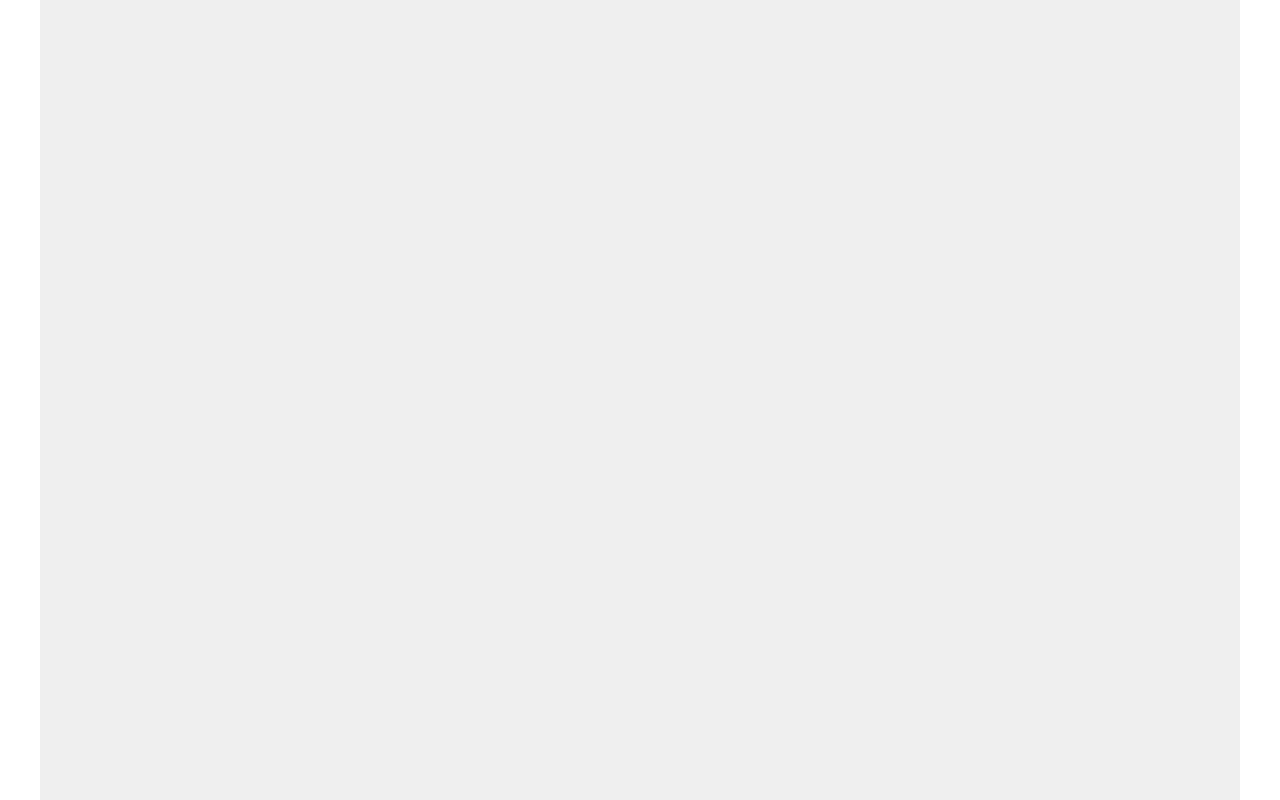
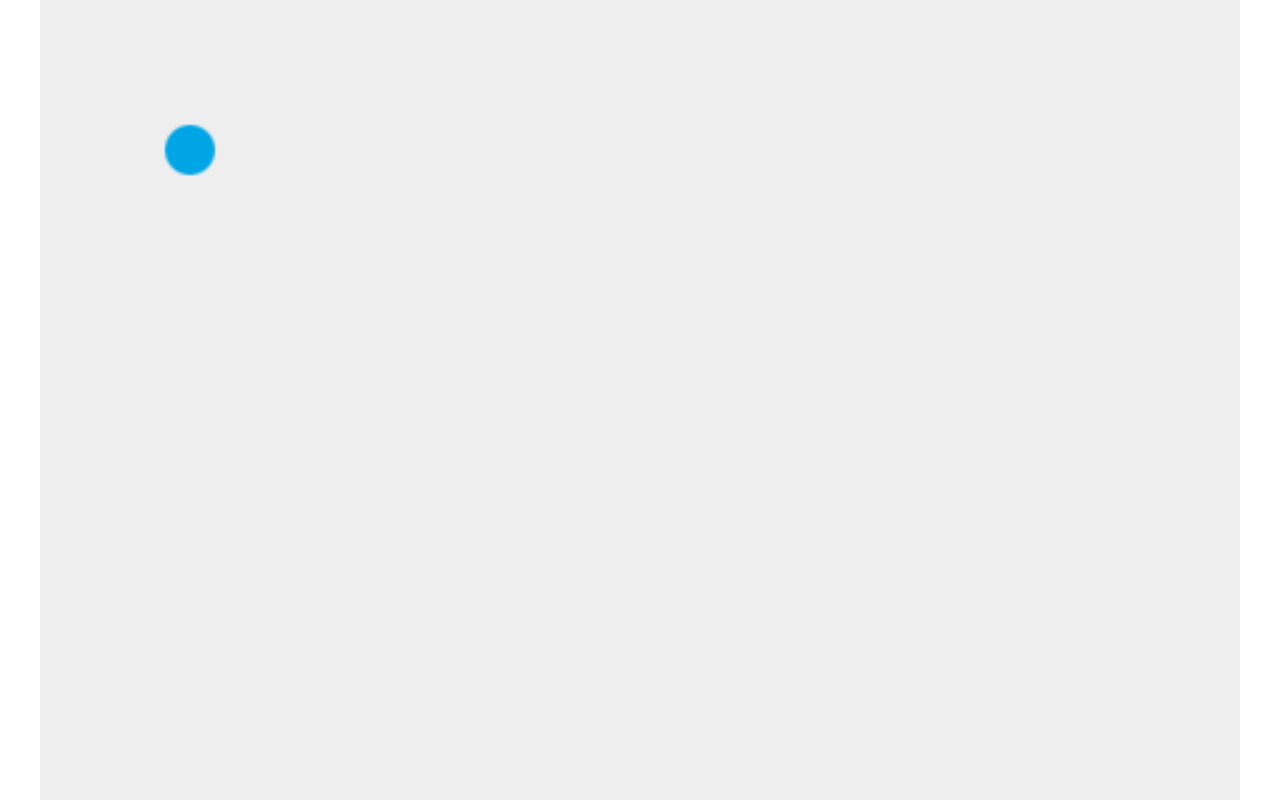
Before and after one commit to ajameshamilton/breakoutphaser, a plain HTML site: page index.html in a window 1280 px wide. Drawn offline with Linux system fonts and the light colour scheme.

Commit message:
Ch 2- index

```diff
--- a/index.html
+++ b/index.html
@@ -11,13 +11,17 @@
     var game = new Phaser.Game(480, 320, Phaser.AUTO, null, {
       preload: preload, create: create, update: update
     });
+    var ball;
     function preload() {
     game.scale.scaleMode = Phaser.ScaleManager.SHOW_ALL;
     game.scale.pageAlignHorizontally = true;
     game.scale.pageAlignVertically = true;
     game.stage.backgroundColor = '#eee';
+    game.load.image('ball', 'img/ball.png');
 }
-    function create() {}
+    function create() {
+        ball = game.add.sprite(50, 50, 'ball');
+    }
     function update() {}
 </script>
 </body>
```
